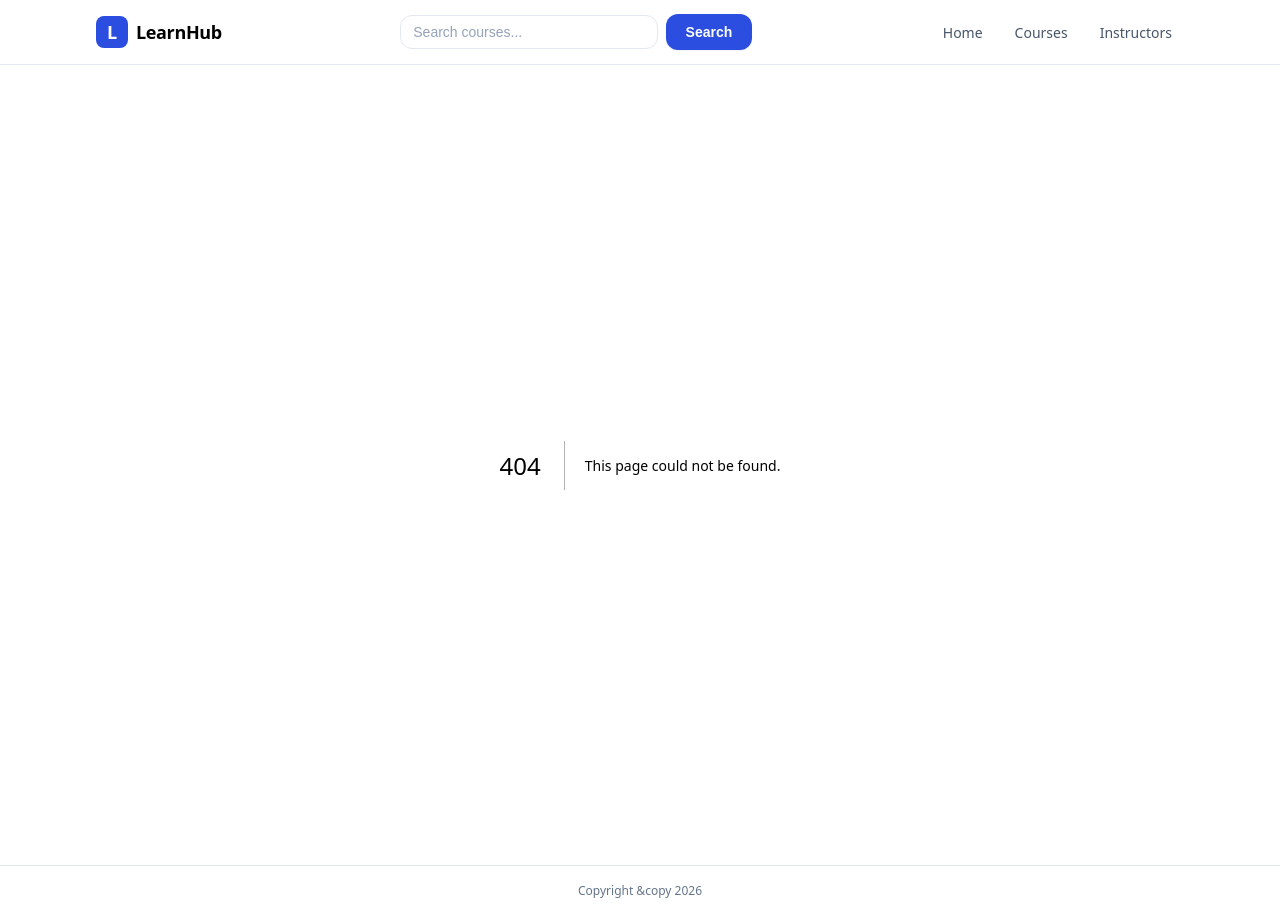
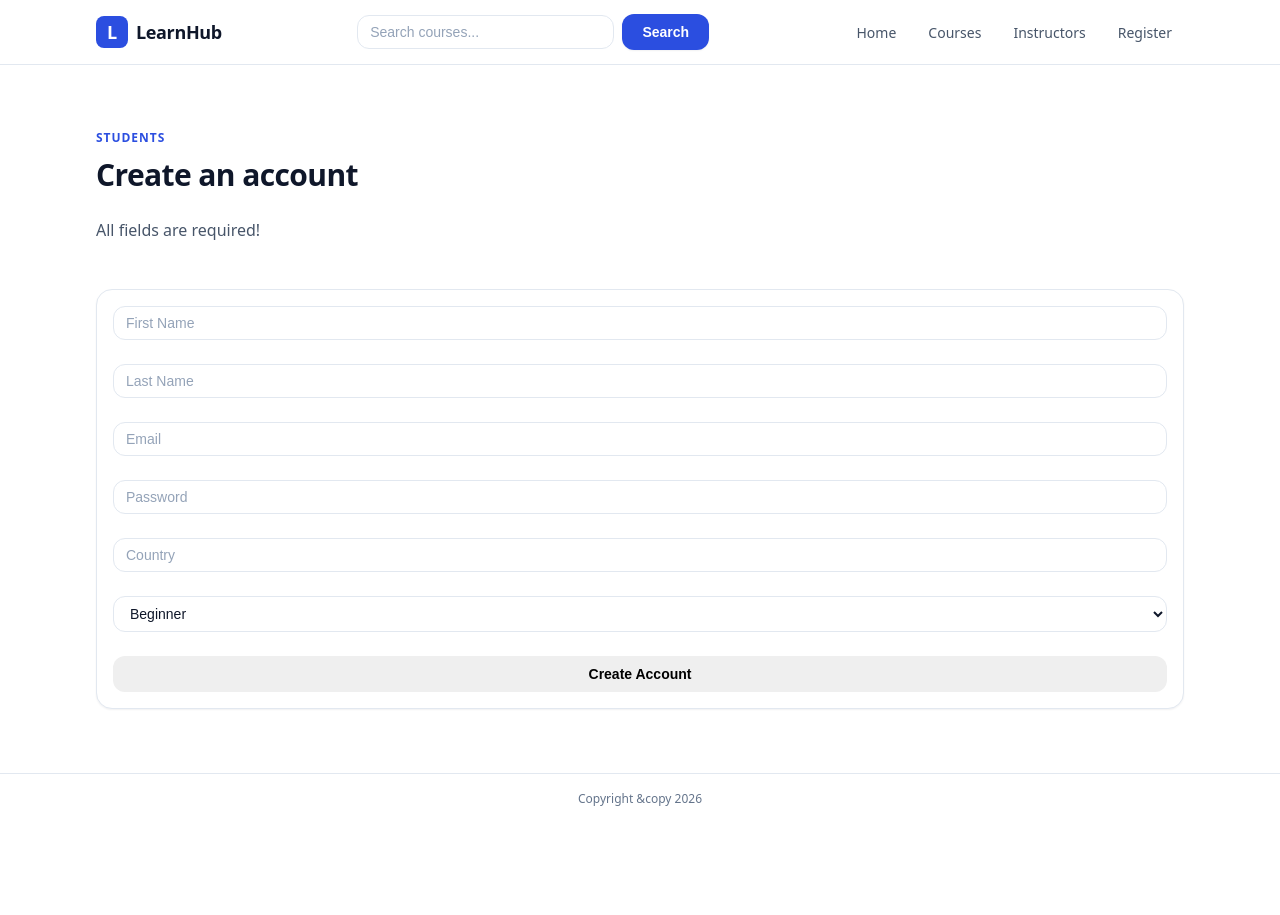
Before and after one commit to ZijadLejlic/CoursePlatform, a Next.js app: page /register in a window 1280 px wide. Before the commit this address had no page. After the commit the page ends 823 px from the top, so only its background shows below. Built offline with nearby package versions, Linux system fonts and the light colour scheme; no server answers.

Commit message:
supabase auth

```diff
--- /dev/null
+++ b/actions/auth.ts
@@ -0,0 +1,42 @@
+"use server";
+
+import { createServerSupabaseClient } from "@/utils/supabase/server";
+import { redirect } from "next/navigation";
+
+export async function signUpAction(formData: FormData) {
+  const firstName = String(formData.get("first_name"));
+  const lastname = String(formData.get("last_name"));
+  const email = String(formData.get("email"));
+  const password = String(formData.get("password"));
+  const country = String(formData.get("country"));
+  const skillLevel = String(formData.get("skill_level"));
+
+  const supabase = await createServerSupabaseClient();
+  const { data, error } = await supabase.auth.signUp({ email, password });
+
+  if (error) {
+    throw new Error(error.message);
+  }
+
+  if (!data.user) {
+    throw new Error("Not successful!");
+  }
+
+  const fullName = `${firstName} ${lastname}`;
+
+  const { error: profileError } = await supabase.from("students").insert({
+    user_uuid: data.user.id,
+    full_name: fullName,
+    country,
+    skill_level: skillLevel,
+  });
+
+  if (profileError) {
+    console.log("PROFILE ERROR:", profileError);
+    return;
+  }
+
+  redirect("/courses");
+}
+
+// 54:00
--- /dev/null
+++ b/app/register/page.tsx
@@ -0,0 +1,71 @@
+import { signUpAction } from "@/actions/auth";
+import { SectionTitle } from "@/components/SectionTitle";
+
+export default function Courses() {
+  return (
+    <section className="pad-section">
+      <div className="container">
+        <div className="stack">
+          <SectionTitle
+            eyebrow="students"
+            title="Create an account"
+            description="All fields are required!"
+          ></SectionTitle>
+
+          <form action={signUpAction} className="stack-md panel">
+            <div className="field">
+              <input
+                className="input"
+                type="text"
+                name="first_name"
+                placeholder="First Name"
+              />
+            </div>
+            <div className="field">
+              <input
+                className="input"
+                type="text"
+                name="last_name"
+                placeholder="Last Name"
+              />
+            </div>
+            <div className="field">
+              <input
+                className="input"
+                type="email"
+                name="email"
+                placeholder="Email"
+              />
+            </div>
+            <div className="field">
+              <input
+                className="input"
+                type="password"
+                name="password"
+                placeholder="Password"
+              />
+            </div>
+            <div className="field">
+              <input
+                className="input"
+                type="text"
+                name="country"
+                placeholder="Country"
+              />
+            </div>
+            <div className="field">
+              <select className="select" name="skill_level">
+                <option value="Beginner">Beginner</option>
+                <option value="Intermediate">Intermediate</option>
+                <option value="Advanced">Advanced</option>
+              </select>
+            </div>
+            <button type="submit" className="btn btn--primary">
+              Create Account
+            </button>
+          </form>
+        </div>
+      </div>
+    </section>
+  );
+}
--- a/components/Header.tsx
+++ b/components/Header.tsx
@@ -35,6 +35,9 @@ export function Header() {
           <Link href="/instructors" className="site-nav-link">
             Instructors
           </Link>
+          <Link href="/register" className="site-nav-link">
+            Register
+          </Link>
         </nav>
       </div>
     </header>
--- a/package.json
+++ b/package.json
@@ -9,6 +9,8 @@
     "lint": "eslint"
   },
   "dependencies": {
+    "@supabase/ssr": "^0.10.3",
+    "@supabase/supabase-js": "^2.105.4",
     "next": "16.2.6",
     "react": "19.2.4",
     "react-dom": "19.2.4"
--- /dev/null
+++ b/utils/supabase/server.ts
@@ -0,0 +1,30 @@
+import { createServerClient } from "@supabase/ssr";
+import { cookies } from "next/headers";
+
+const supabaseUrl = process.env.NEXT_PUBLIC_SUPABASE_URL;
+const supabaseKey = process.env.NEXT_PUBLIC_SUPABASE_PUBLISHABLE_KEY;
+
+export const createClient = (
+  cookieStore: Awaited<ReturnType<typeof cookies>>,
+) => {
+  return createServerClient(supabaseUrl!, supabaseKey!, {
+    cookies: {
+      getAll() {
+        return cookieStore.getAll();
+      },
+      setAll(cookiesToSet) {
+        try {
+          cookiesToSet.forEach(({ name, value, options }) =>
+            cookieStore.set(name, value, options),
+          );
+        } catch {}
+      },
+    },
+  });
+};
+
+export async function createServerSupabaseClient() {
+  const cookieStore = await cookies();
+
+  return createClient(cookieStore);
+}
```
Also changed, not shown: 1 other file (tests, documents, lock files or other folders).
